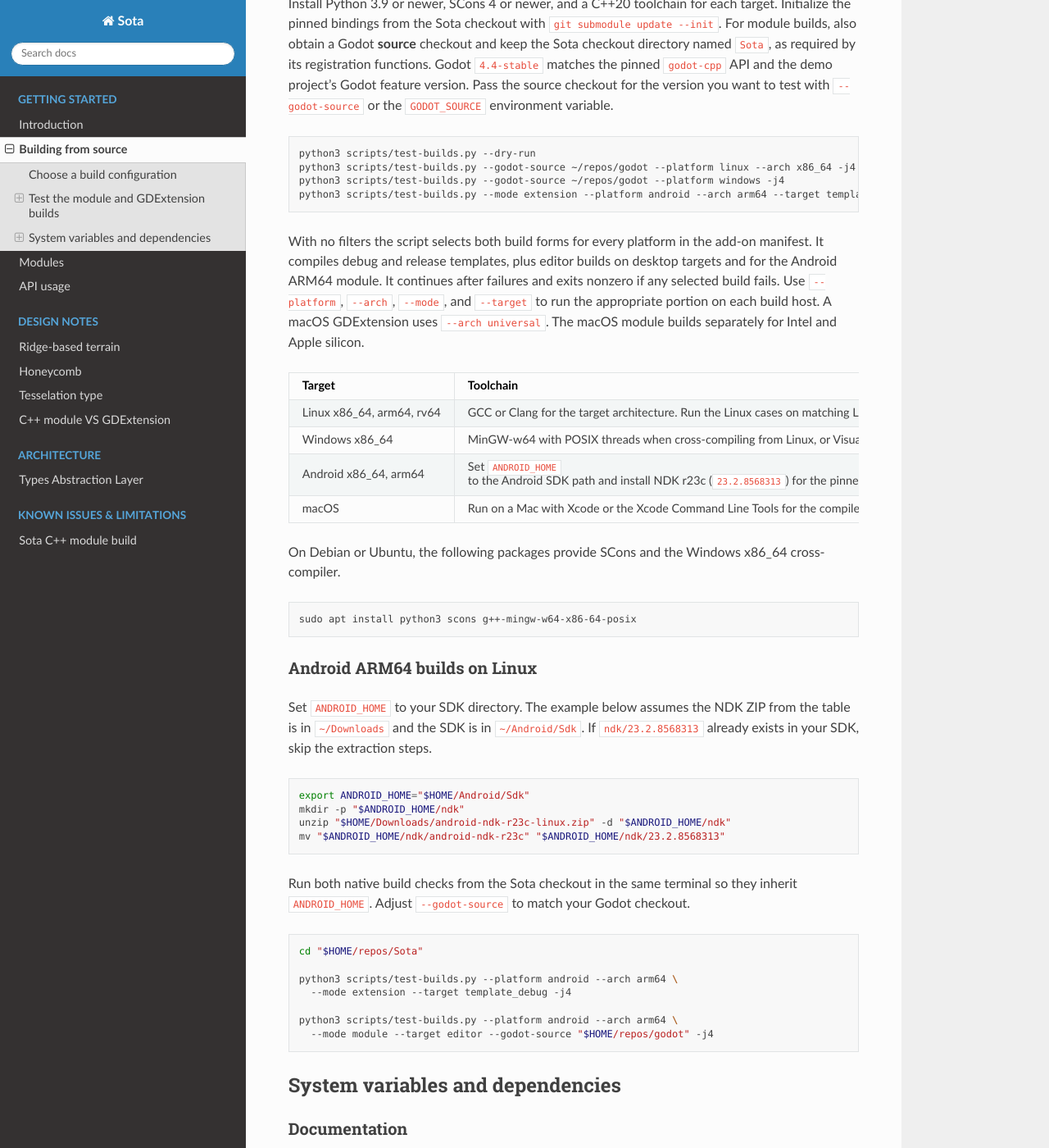
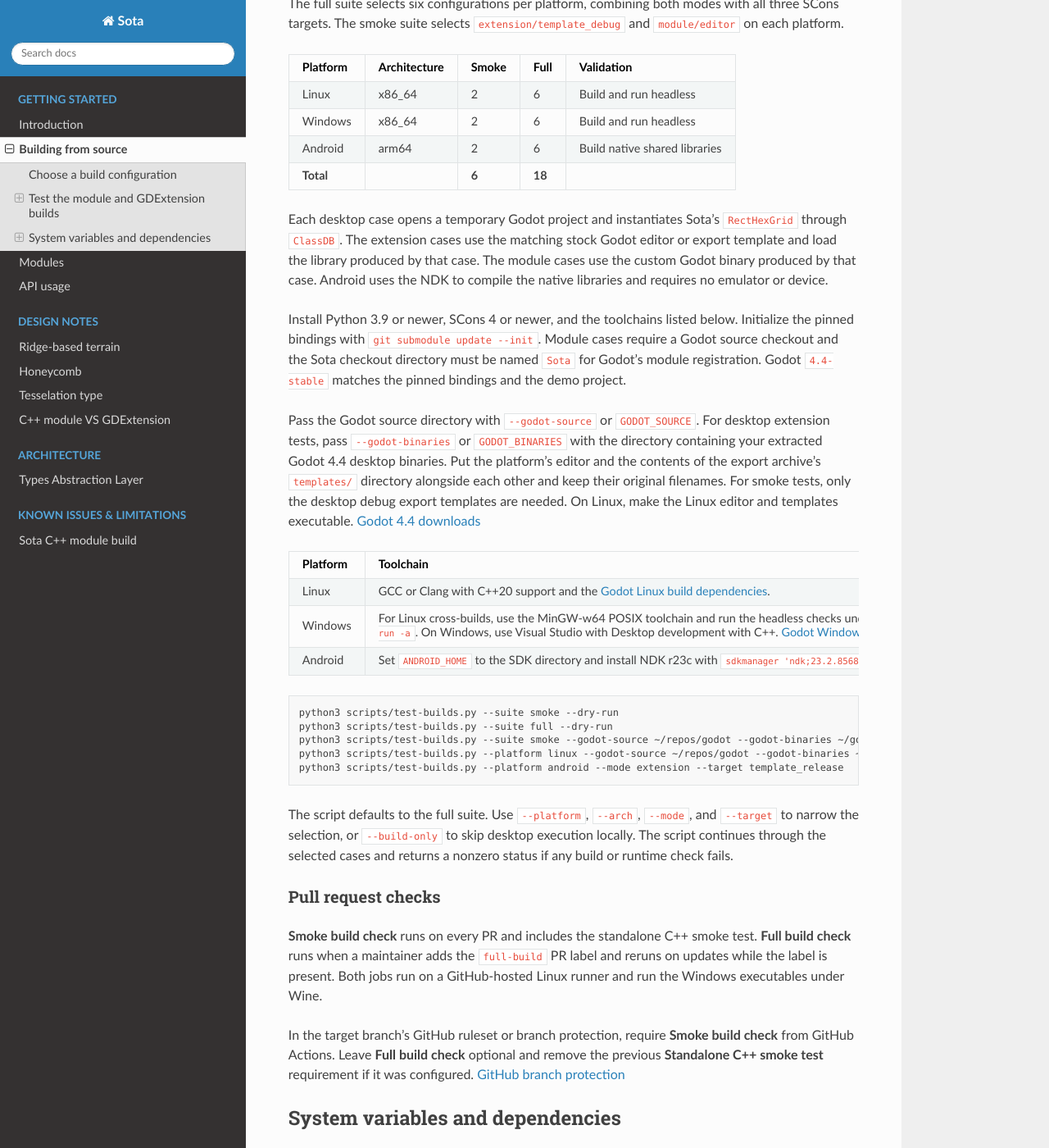
Before and after one commit to ardazishvili/Sota, a Sphinx documentation site: the page built from docs/content/getting_started/build.md, in a window 1280 px wide and 1400 px high, scrolled down 762 px. Shown: the whole window at 82% size. Built offline with Sphinx 7.4.7 and the Read the Docs theme 3.1.0, drawn with Linux system fonts in a browser that asks for light colours; pages that are not in the unit, such as notebooks, are missing from menus; the version number could not be read and is left out.

Commit message:
Add smoke and full PR build checks

````diff
--- a/docs/content/getting_started/build.md
+++ b/docs/content/getting_started/build.md
@@ -25,68 +25,67 @@ The module configurations have separate outputs.
 
 ## Test the module and GDExtension builds
 
-Install Python 3.9 or newer, SCons 4 or newer, and a C++20 toolchain for each target. Initialize the
-pinned bindings from the Sota checkout with `git submodule update --init`.
-For module builds, also obtain a Godot **source** checkout and keep the Sota
-checkout directory named `Sota`, as required by its registration functions.
-Godot `4.4-stable` matches the pinned `godot-cpp` API and the demo project's
-Godot feature version.
-Pass the source checkout for the version you want to test with
-`--godot-source` or the `GODOT_SOURCE` environment variable.
+The full suite selects six configurations per platform, combining both modes
+with all three SCons targets. The smoke suite selects `extension/template_debug`
+and `module/editor` on each platform.
+
+| Platform | Architecture | Smoke | Full | Validation |
+| --- | --- | --- | --- | --- |
+| Linux | x86_64 | 2 | 6 | Build and run headless |
+| Windows | x86_64 | 2 | 6 | Build and run headless |
+| Android | arm64 | 2 | 6 | Build native shared libraries |
+| **Total** | | **6** | **18** | |
+
+Each desktop case opens a temporary Godot project and instantiates Sota's
+`RectHexGrid` through `ClassDB`. The extension cases use the matching stock
+Godot editor or export template and load the library produced by that case.
+The module cases use the custom Godot binary produced by that case. Android
+uses the NDK to compile the native libraries and requires no emulator or device.
+
+Install Python 3.9 or newer, SCons 4 or newer, and the toolchains listed below.
+Initialize the pinned bindings with `git submodule update --init`. Module cases
+require a Godot source checkout and the Sota checkout directory must be named
+`Sota` for Godot's module registration. Godot `4.4-stable` matches the pinned
+bindings and the demo project.
+
+Pass the Godot source directory with `--godot-source` or `GODOT_SOURCE`. For
+desktop extension tests, pass `--godot-binaries` or `GODOT_BINARIES` with the
+directory containing your extracted Godot 4.4 desktop binaries. Put the
+platform's editor and the contents of the export archive's `templates/`
+directory alongside each other and keep their original filenames. For smoke
+tests, only the desktop debug export templates are needed. On Linux, make
+the Linux editor and templates executable. [Godot 4.4 downloads](https://github.com/godotengine/godot-builds/releases/tag/4.4-stable)
+
+| Platform | Toolchain |
+| --- | --- |
+| Linux | GCC or Clang with C++20 support and the [Godot Linux build dependencies](https://docs.godotengine.org/en/4.4/contributing/development/compiling/compiling_for_linuxbsd.html). |
+| Windows | For Linux cross-builds, use the MinGW-w64 POSIX toolchain and run the headless checks under Wine, for example with `xvfb-run -a`. On Windows, use Visual Studio with Desktop development with C++. [Godot Windows build guide](https://docs.godotengine.org/en/4.4/contributing/development/compiling/compiling_for_windows.html) |
+| Android | Set `ANDROID_HOME` to the SDK directory and install NDK r23c with `sdkmanager 'ndk;23.2.8568313'`. [Godot Android build guide](https://docs.godotengine.org/en/4.4/contributing/development/compiling/compiling_for_android.html) |
 
 ```bash
-python3 scripts/test-builds.py --dry-run
-python3 scripts/test-builds.py --godot-source ~/repos/godot --platform linux --arch x86_64 -j4
-python3 scripts/test-builds.py --godot-source ~/repos/godot --platform windows -j4
-python3 scripts/test-builds.py --mode extension --platform android --arch arm64 --target template_release
+python3 scripts/test-builds.py --suite smoke --dry-run
+python3 scripts/test-builds.py --suite full --dry-run
+python3 scripts/test-builds.py --suite smoke --godot-source ~/repos/godot --godot-binaries ~/godot-4.4 -j4
+python3 scripts/test-builds.py --platform linux --godot-source ~/repos/godot --godot-binaries ~/godot-4.4 -j4
+python3 scripts/test-builds.py --platform android --mode extension --target template_release
 ```
 
-With no filters the script selects both build forms for every platform in the
-add-on manifest. It compiles debug and release templates, plus editor builds
-on desktop targets and for the Android ARM64 module. It continues after failures and exits nonzero if any
-selected build fails. Use `--platform`, `--arch`, `--mode`, and `--target`
-to run the appropriate portion on each build host. A macOS GDExtension uses
-`--arch universal`. The macOS module builds separately for Intel and Apple silicon.
+The script defaults to the full suite. Use `--platform`, `--arch`, `--mode`,
+and `--target` to narrow the selection, or `--build-only` to skip desktop
+execution locally. The script continues through the selected cases and
+returns a nonzero status if any build or runtime check fails.
 
-| Target | Toolchain |
-| --- | --- |
-| Linux x86_64, arm64, rv64 | GCC or Clang for the target architecture. Run the Linux cases on matching Linux hosts or in matching Linux guests. For module builds, install the [Godot Linux build dependencies](https://docs.godotengine.org/en/4.4/contributing/development/compiling/compiling_for_linuxbsd.html). |
-| Windows x86_64 | MinGW-w64 with POSIX threads when cross-compiling from Linux, or Visual Studio with Desktop development with C++ on Windows. See [Godot's Windows build guide](https://docs.godotengine.org/en/4.4/contributing/development/compiling/compiling_for_windows.html). |
-| Android x86_64, arm64 | Set `ANDROID_HOME` to the Android SDK path and install NDK r23c (`23.2.8568313`) for the pinned bindings and Godot 4.4. See [Godot's Android build guide](https://docs.godotengine.org/en/4.4/contributing/development/compiling/compiling_for_android.html) for SDK and JDK setup. [Download NDK r23c for Linux x86_64](https://dl.google.com/android/repository/android-ndk-r23c-linux.zip). |
-| macOS | Run on a Mac with Xcode or the Xcode Command Line Tools for the compiler and SDK. For module builds, also set up MoltenVK. See [Godot's macOS build guide](https://docs.godotengine.org/en/4.4/contributing/development/compiling/compiling_for_macos.html). |
+### Pull request checks
 
-On Debian or Ubuntu, the following packages provide SCons and the Windows x86_64
-cross-compiler.
+**Smoke build check** runs on every PR and includes the standalone C++ smoke
+test. **Full build check** runs when a maintainer adds the `full-build` PR
+label and reruns on updates while the label is present. Both jobs run on a
+GitHub-hosted Linux runner and run the Windows executables under Wine.
 
-```bash
-sudo apt install python3 scons g++-mingw-w64-x86-64-posix
-```
-
-### Android ARM64 builds on Linux
-
-Set `ANDROID_HOME` to your SDK directory. The example below assumes the NDK
-ZIP from the table is in `~/Downloads` and the SDK is in `~/Android/Sdk`.
-If `ndk/23.2.8568313` already exists in your SDK, skip the extraction steps.
-
-```bash
-export ANDROID_HOME="$HOME/Android/Sdk"
-mkdir -p "$ANDROID_HOME/ndk"
-unzip "$HOME/Downloads/android-ndk-r23c-linux.zip" -d "$ANDROID_HOME/ndk"
-mv "$ANDROID_HOME/ndk/android-ndk-r23c" "$ANDROID_HOME/ndk/23.2.8568313"
-```
-
-Run both native build checks from the Sota checkout in the same terminal so
-they inherit `ANDROID_HOME`. Adjust `--godot-source` to match your Godot checkout.
-
-```bash
-cd "$HOME/repos/Sota"
-
-python3 scripts/test-builds.py --platform android --arch arm64 \
-  --mode extension --target template_debug -j4
-
-python3 scripts/test-builds.py --platform android --arch arm64 \
-  --mode module --target editor --godot-source "$HOME/repos/godot" -j4
-```
+In the target branch's GitHub ruleset or branch protection, require
+**Smoke build check** from GitHub Actions. Leave **Full build check** optional
+and remove the previous **Standalone C++ smoke test** requirement if it was
+configured. [GitHub branch protection](https://docs.github.com/en/repositories/configuring-branches-and-merges-in-your-repository/managing-protected-branches/about-protected-branches)
 
 ## System variables and dependencies
 
````
Also changed, not shown: 2 other files.
